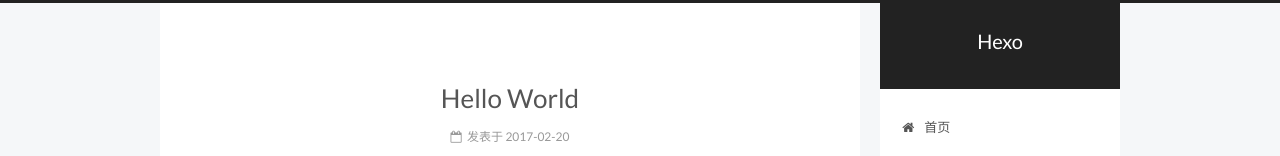
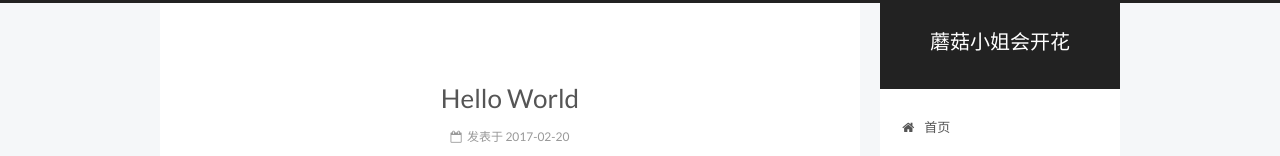
Before and after one commit to momogugu/momogugu.github.io, a plain HTML site: page index.html in a window 1280 px wide. Shown: the top 156 px of the page. Drawn offline with Linux system fonts and the light colour scheme.

Commit message:
Site updated: 2017-02-20 12:15:34

```diff
--- a/css/main.css
+++ b/css/main.css
@@ -1688,7 +1688,7 @@ pre .javascript .function {
   width: 4px;
   height: 4px;
   border-radius: 50%;
-  background: #f4d2db;
+  background: #346bd6;
 }
 .links-of-blogroll {
   font-size: 13px;
--- a/index.html
+++ b/index.html
@@ -89,12 +89,12 @@
 
 <meta name="description" content="唯有热爱，能抵岁月漫长。">
 <meta property="og:type" content="website">
-<meta property="og:title" content="Hexo">
+<meta property="og:title" content="蘑菇小姐会开花">
 <meta property="og:url" content="http://yoursite.com/index.html">
-<meta property="og:site_name" content="Hexo">
+<meta property="og:site_name" content="蘑菇小姐会开花">
 <meta property="og:description" content="唯有热爱，能抵岁月漫长。">
 <meta name="twitter:card" content="summary">
-<meta name="twitter:title" content="Hexo">
+<meta name="twitter:title" content="蘑菇小姐会开花">
 <meta name="twitter:description" content="唯有热爱，能抵岁月漫长。">
 
 
@@ -129,7 +129,7 @@
 
 
 
-  <title> Hexo </title>
+  <title> 蘑菇小姐会开花 </title>
 </head>
 
 <body itemscope itemtype="http://schema.org/WebPage" lang="zh-Hans">
@@ -167,7 +167,7 @@
     <div class="custom-logo-site-title">
       <a href="/"  class="brand" rel="start">
         <span class="logo-line-before"><i></i></span>
-        <span class="site-title">Hexo</span>
+        <span class="site-title">蘑菇小姐会开花</span>
         <span class="logo-line-after"><i></i></span>
       </a>
     </div>
@@ -279,9 +279,9 @@
   </span>
 
   <span style="display:none" itemprop="publisher" itemscope itemtype="http://schema.org/Organization">
-    <meta itemprop="name" content="Hexo">
+    <meta itemprop="name" content="蘑菇小姐会开花">
     <span style="display:none" itemprop="logo" itemscope itemtype="http://schema.org/ImageObject">
-      <img style="display:none;" itemprop="url image" alt="Hexo" src="">
+      <img style="display:none;" itemprop="url image" alt="蘑菇小姐会开花" src="">
     </span>
   </span>
 
```
Also changed, not shown: 2017/02/20/hello-world/index.html (+5 -5 lines), archives/2017/02/index.html (+5 -5 lines), archives/2017/index.html (+5 -5 lines), archives/index.html (+5 -5 lines).
